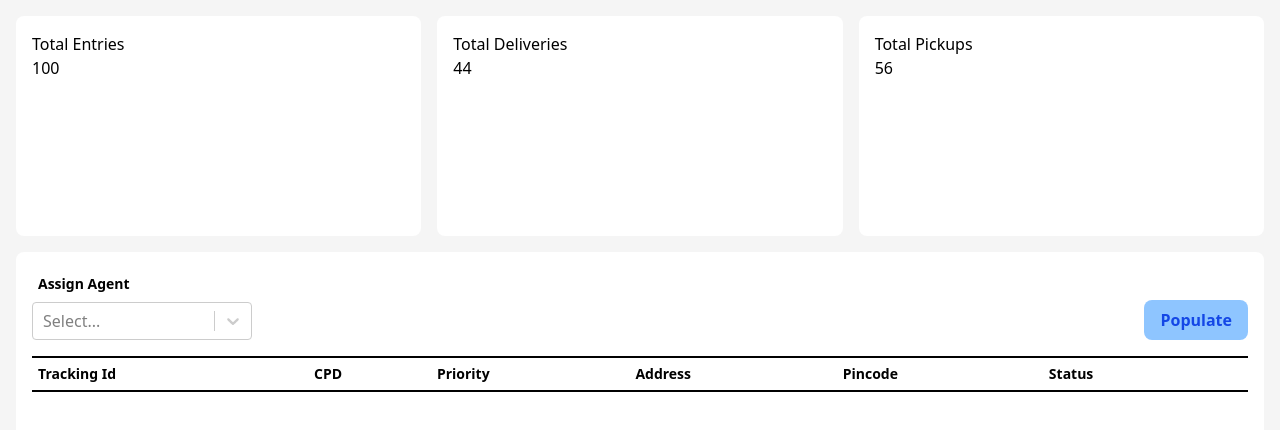
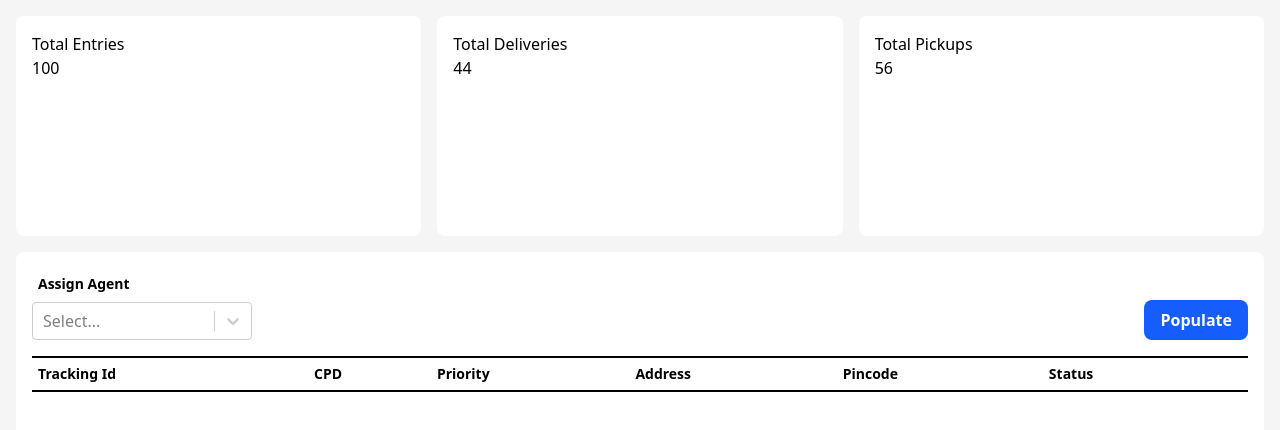
Before and after one commit to Mukesh-2307/ERP-Dashboard, a React (Vite) app: page / in a window 1280 px wide. Shown: the top 430 px of the page. Built offline with nearby package versions, Linux system fonts and the light colour scheme.

Commit message:
update: adding untracked file

```diff
--- a/src/components/dashboard/Tables.jsx
+++ b/src/components/dashboard/Tables.jsx
@@ -61,7 +61,7 @@ const Tables = () => {
                     </div>
                 </div>
                 <button
-                    className='py-2 px-4 bg-blue-300 text-blue-700 rounded-lg font-semibold hover:bg-blue-600 hover:text-white'
+                    className='py-2 px-4 bg-blue-600 text-white rounded-lg font-semibold hover:bg-blue-700 hover:text-white cursor-pointer'
                     onClick={handlePopulate}
                 >
                     Populate
```
